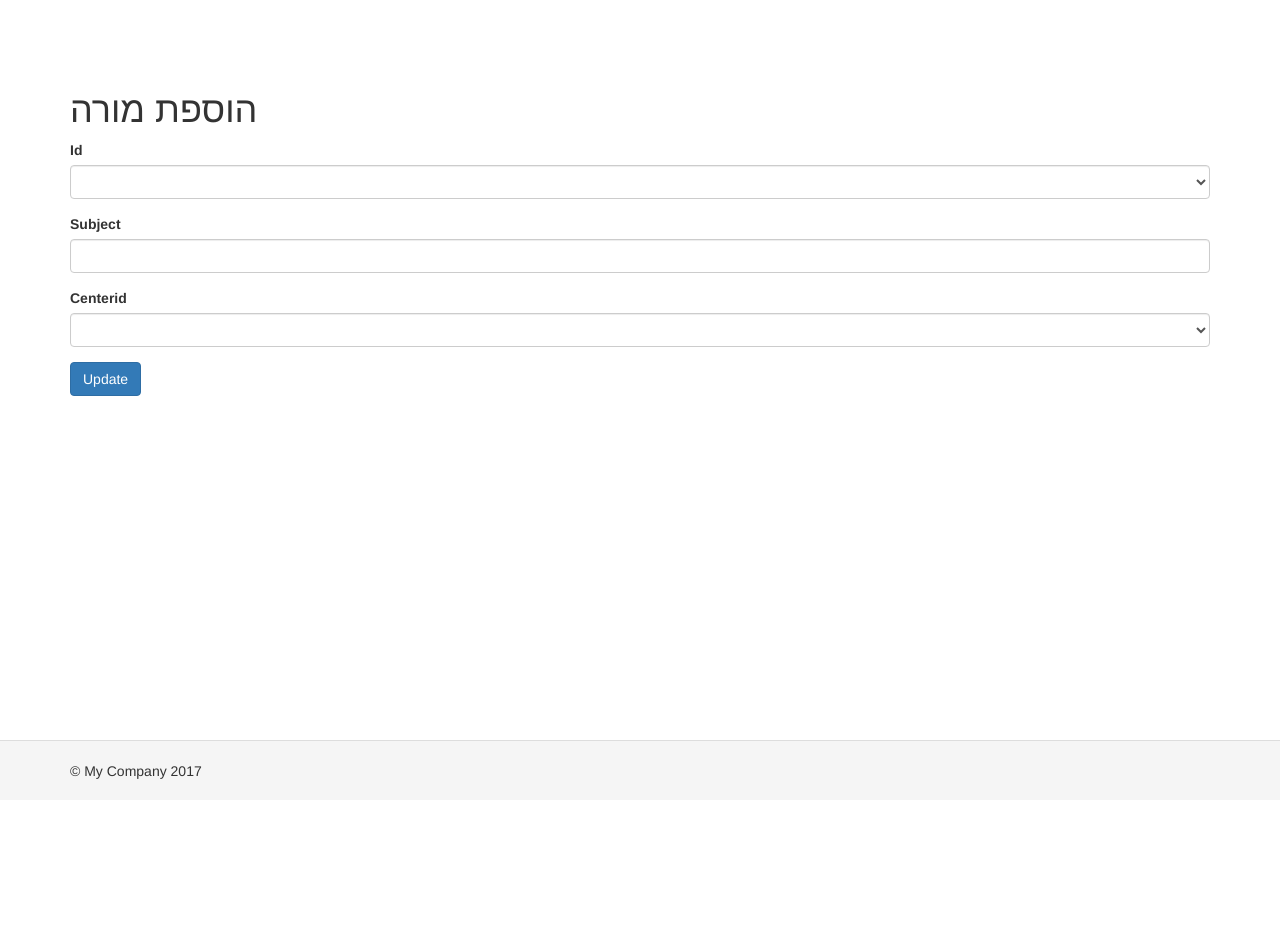
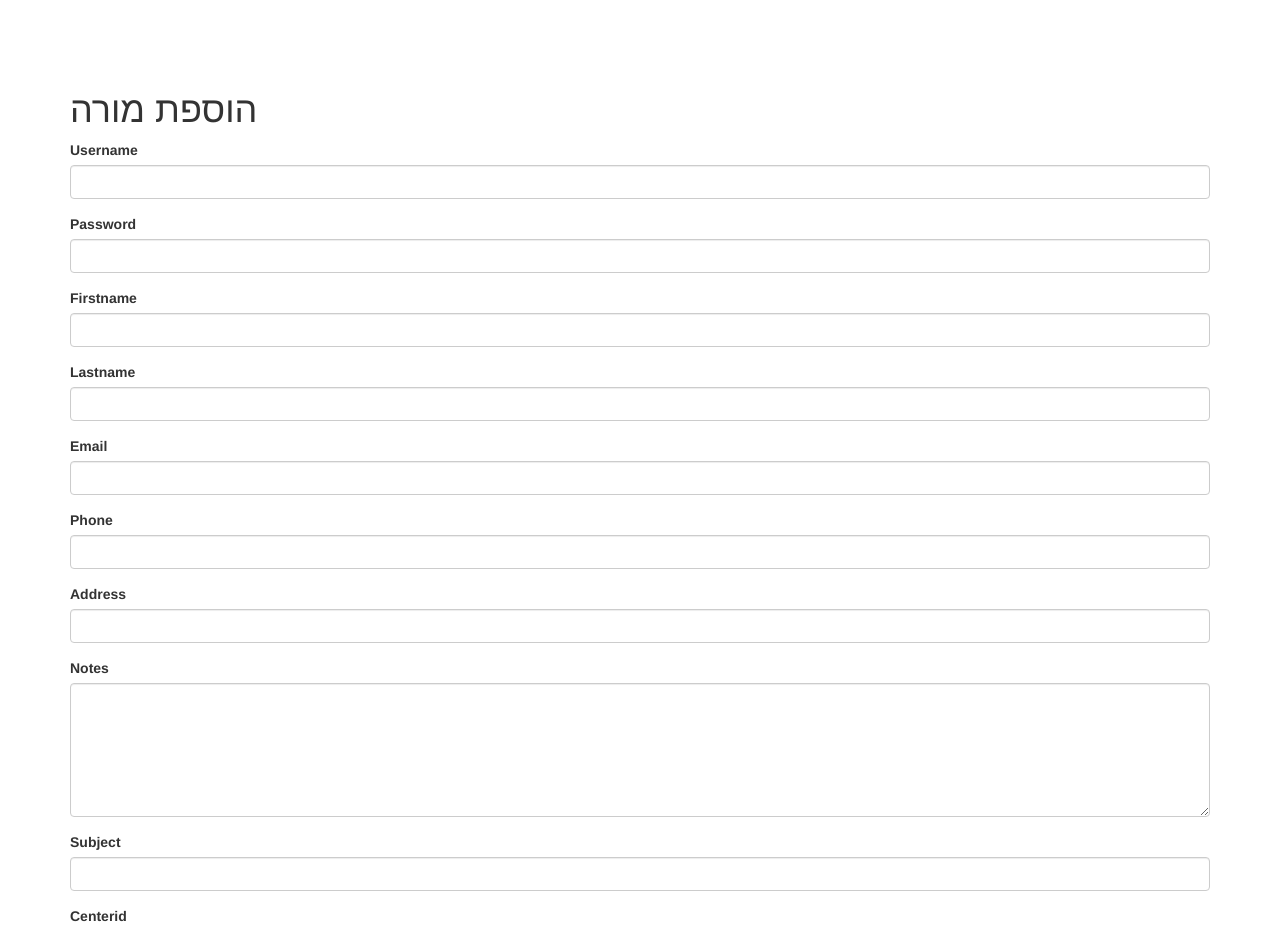
Before and after one commit to adamts1/aguda_calendar, a Yii app: template views/teacher/create.php in a window 1280 px wide. Shown: the top 931 px of the page. Before the commit the page ends 779 px from the top, so only its background shows below. Run offline with PHP 8.4 and a stand-in for Yii, Linux system fonts and the light colour scheme; the template is opened without the code that fills it, so the values that code supplies are empty; form fields are guessed from the names that the template uses; some libraries are stand-ins or nearby versions.

Commit message:
adam5.3.17

```diff
--- a/controllers/TeacherController.php
+++ b/controllers/TeacherController.php
@@ -4,6 +4,7 @@ namespace app\controllers;
 
 use Yii;
 use app\models\Teacher;
+use app\models\User;
 use app\models\TeacherSearch;
 use yii\web\Controller;
 use yii\web\NotFoundHttpException;
@@ -64,12 +65,14 @@ class TeacherController extends Controller
     public function actionCreate()
     {
         $model = new Teacher();
+        $user = new User();
 
         if ($model->load(Yii::$app->request->post()) && $model->save()) {
             return $this->redirect(['view', 'id' => $model->id]);
         } else {
             return $this->render('create', [
                 'model' => $model,
+                'user' => $user,
             ]);
         }
     }
--- a/controllers/UserController.php
+++ b/controllers/UserController.php
@@ -4,6 +4,7 @@ namespace app\controllers;
 
 use Yii;
 use app\models\User;
+use app\models\Teacher;
 use app\models\UserSearch;
 use yii\web\Controller;
 use yii\web\NotFoundHttpException;
@@ -64,12 +65,15 @@ class UserController extends Controller
     public function actionCreate()
     {
         $model = new User();
+        //$teacher = new Teacher(); //בדיקה
 
-        if ($model->load(Yii::$app->request->post()) && $model->save()) {
+        if ($model->load(Yii::$app->request->post()) && $model->save()  ) {
             return $this->redirect(['view', 'id' => $model->id]);
         } else {
             return $this->render('create', [
                 'model' => $model,
+                //'teacher' => $teacher,
+
             ]);
         }
     }
--- a/views/teacher/_form.php
+++ b/views/teacher/_form.php
@@ -3,6 +3,7 @@
 use yii\helpers\Html;
 use yii\widgets\ActiveForm;
 use app\models\User;
+use app\models\Userrole;
 use app\models\Center;
 
 /* @var $this yii\web\View */
@@ -14,7 +15,43 @@ use app\models\Center;
 
     <?php $form = ActiveForm::begin(); ?>
 
-    <?= $form->field($model, 'id')->textInput()->dropDownList(User::getTeachers()) ?>
+    <!--first create user and then define as a teacher-->
+     <?= $form->field($user, 'username')->textInput(['maxlength' => true]) ?>
+
+    <?= $form->field($user, 'password')->passwordInput(['maxlength' => true]) ?>
+
+    <!--<?= $form->field($user, 'auth_key')->textInput(['maxlength' => true]) ?>-->
+
+    <?= $form->field($user, 'firstname')->textInput(['maxlength' => true]) ?>
+
+    <?= $form->field($user, 'lastname')->textInput(['maxlength' => true]) ?>
+
+    <?= $form->field($user, 'email')->textInput(['maxlength' => true]) ?>
+
+    <?= $form->field($user, 'phone')->textInput(['maxlength' => true]) ?>
+
+    <?= $form->field($user, 'address')->textInput(['maxlength' => true]) ?>
+
+    <?= $form->field($user, 'notes')->textarea(['rows' => 6]) ?>
+
+    <!--<?= $form->field($user, 'status')->textInput() ?>-->
+
+    <!--<?= $form->field($user, 'created_at')->textInput() ?>-->
+
+    <!--<?= $form->field($user, 'updated_at')->textInput() ?>-->
+
+    <!--<?= $form->field($user, 'created_by')->textInput() ?>-->
+
+    <!--<?= $form->field($user, 'updated_by')->textInput() ?>-->
+
+
+    <!--<?= $form->field($user, 'userRole')->dropDownList(Userrole::getTeachersUserRole()) ?>-->
+
+    <!-- as a teacher-->
+
+
+    <!--<?= $form->field($model, 'id')->textInput(['maxlength' => true]) ?>-->
+
 
     <?= $form->field($model, 'subject')->textInput(['maxlength' => true]) ?>
 
--- a/views/teacher/create.php
+++ b/views/teacher/create.php
@@ -16,6 +16,7 @@ $this->params['breadcrumbs'][] = $this->title;
 
     <?= $this->render('_form', [
         'model' => $model,
+        'user' => $user,
     ]) ?>
 
 </div>
--- a/views/user/create.php
+++ b/views/user/create.php
@@ -16,6 +16,7 @@ $this->params['breadcrumbs'][] = $this->title;
 
     <?= $this->render('_form', [
         'model' => $model,
+       // 'teacher' => $teacher,
     ]) ?>
 
 </div>
```
Also changed, not shown: models/Userrole.php (+13 -0 lines), views/group/index.php (+8 -8 lines), views/user/_form.php (+8 -0 lines), 2 other files.
